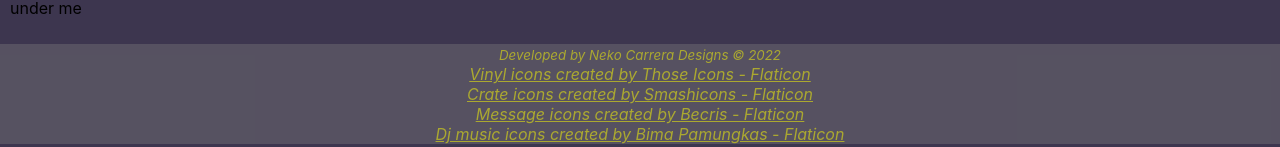
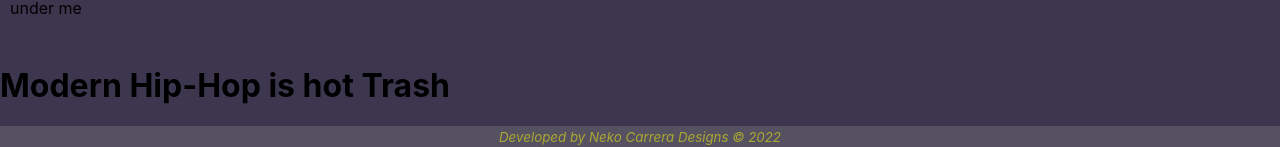
Before and after one commit to NekoCarreraDesigns/youve-never-heard-them, a React (Create React App) app in the folder youve-never-heard-them/: page / in a window 1280 px wide. Shown: the part 3756-3903 px from the top of the page. Built offline with nearby package versions, Linux system fonts and the light colour scheme.

Commit message:
added blog section, and commented other sections

```diff
--- a/youve-never-heard-them/src/components/main/index.js
+++ b/youve-never-heard-them/src/components/main/index.js
@@ -4,6 +4,7 @@ import "./styles.css";
 function Main() {
   return (
     <div>
+      {/* Featured artist section */}
       <h1 className='main-header'>Cave In</h1>
       <img
         className='main-image'
@@ -27,6 +28,7 @@ function Main() {
         Texas funky soul chill out music that should be enjoyed under the stars,
         with a lover snuggled up under a blanket
       </p>
+      {/* rotation section */}
       <h1 className='main-rotation-header'>Current Listening Rotation</h1>
       <div className='rotation-section'>
         <div className='rotation-artist'>
@@ -80,6 +82,7 @@ function Main() {
             src='https://encrypted-tbn0.gstatic.com/images?q=tbn:ANd9GcRXUVaXWQBAjQJJIGjWDPOoKCh48VJTB8xLsQ&usqp=CAU'></img>
         </div>
       </div>
+      {/* review section */}
       <h1 className='reviews-header'>Music Reviews</h1>
       <div className='review-section'>
         <div className='artist-review'>
@@ -160,6 +163,7 @@ function Main() {
           <p className='review-paragraph'>Review</p>
         </div>
       </div>
+      <h1 className='blog-header'>Modern Hip-Hop is hot Trash</h1>
     </div>
   );
 }
```
